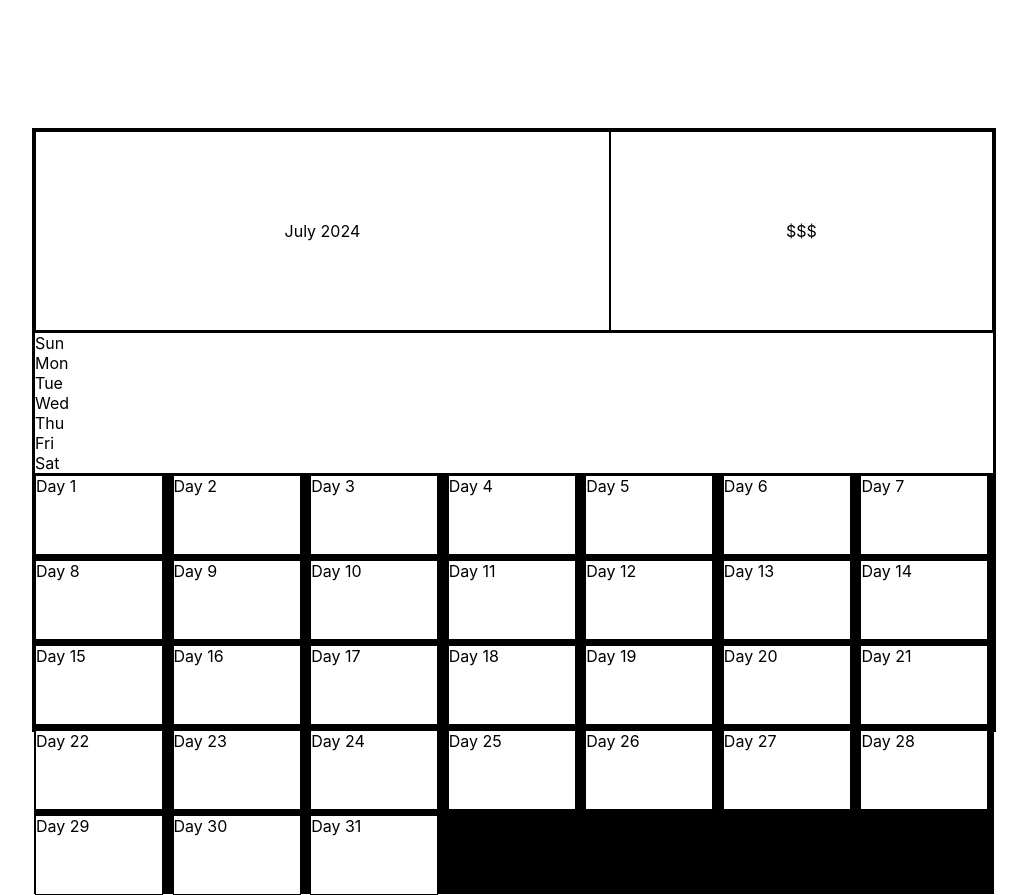
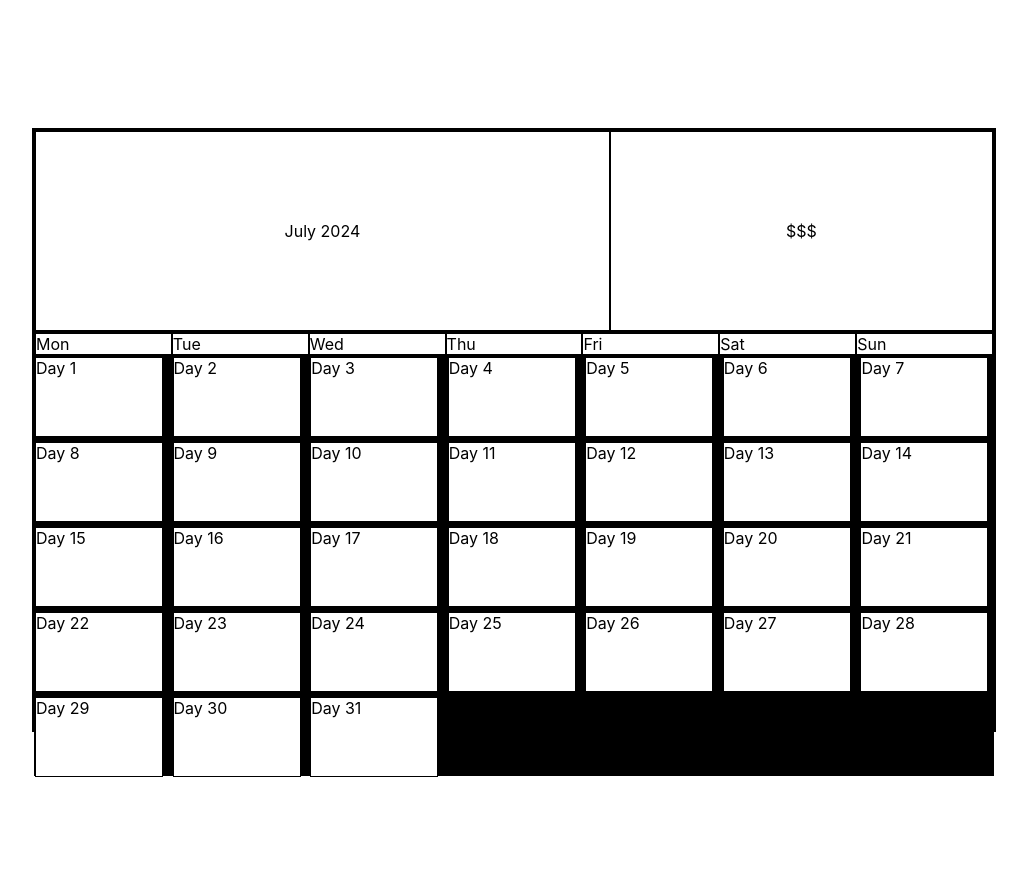
Before and after one commit to ByPauloFreire/Calendar, a React (Create React App) app: page / in a window 1280 px wide. Shown: the whole page, without its empty margins (96-1123 px from the left). After the commit the page ends 860 px from the top, so only its background shows below. Built offline with nearby package versions, Linux system fonts and the light colour scheme.

Commit message:
feat: redid Weekgrid component CSS

```diff
--- a/src/Weekgrid.js
+++ b/src/Weekgrid.js
@@ -1,13 +1,20 @@
 
 const weekStyle = {
-    border: '1px solid black',
+  border: '1px solid black',
+  display: 'flex',
+  justifyContent: 'space-evenly',
+}
+
+const dayBox = {
+  border: '1px solid black',
+  width: '14.2%'
 }
 
 const Weekgrid = () => {
 
-    const daysOfWeek = ['Sun', 'Mon', 'Tue', 'Wed', 'Thu', 'Fri', 'Sat'];
+    const daysOfWeek = ['Mon', 'Tue', 'Wed', 'Thu', 'Fri', 'Sat', 'Sun'];
     const weekDays = daysOfWeek.map((day, index) => (
-      <div key={index}>{day}</div>
+      <div style={dayBox} key={index}>{day}</div>
     ));
 
     return (
```
